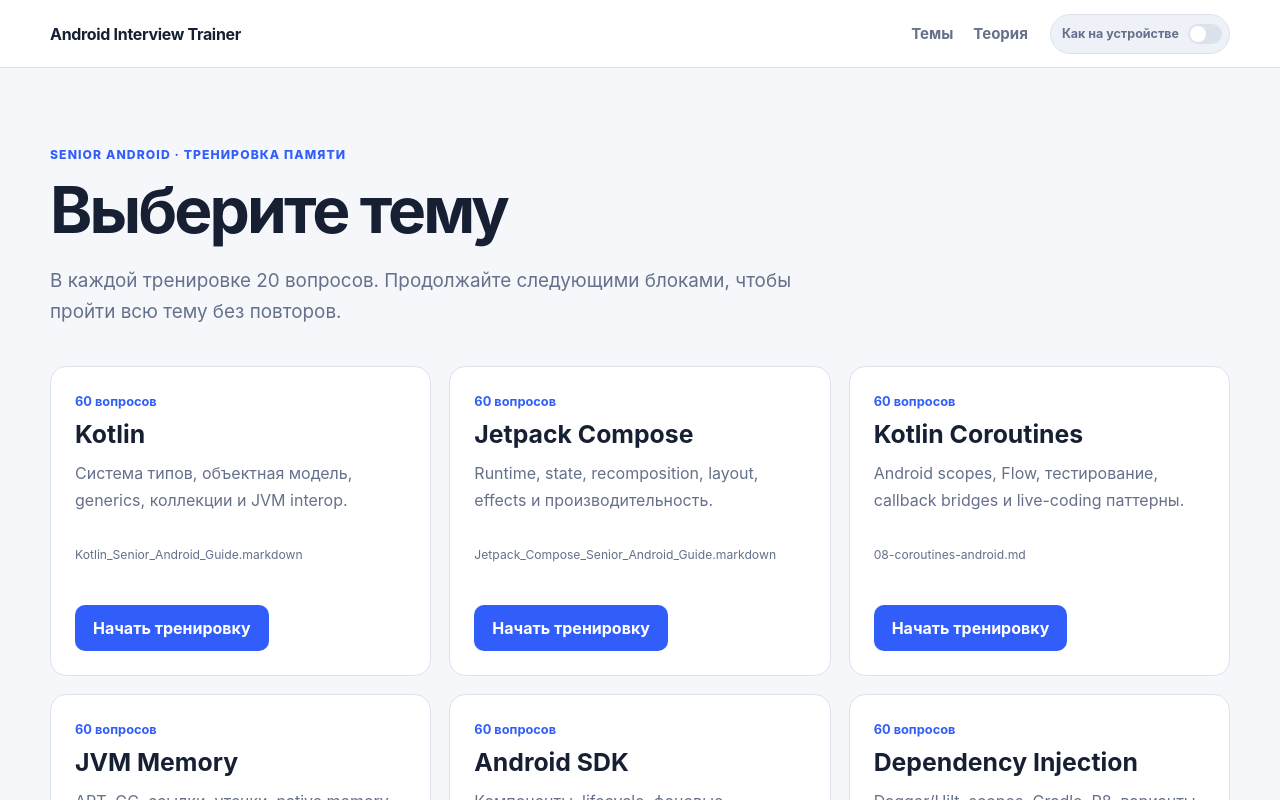
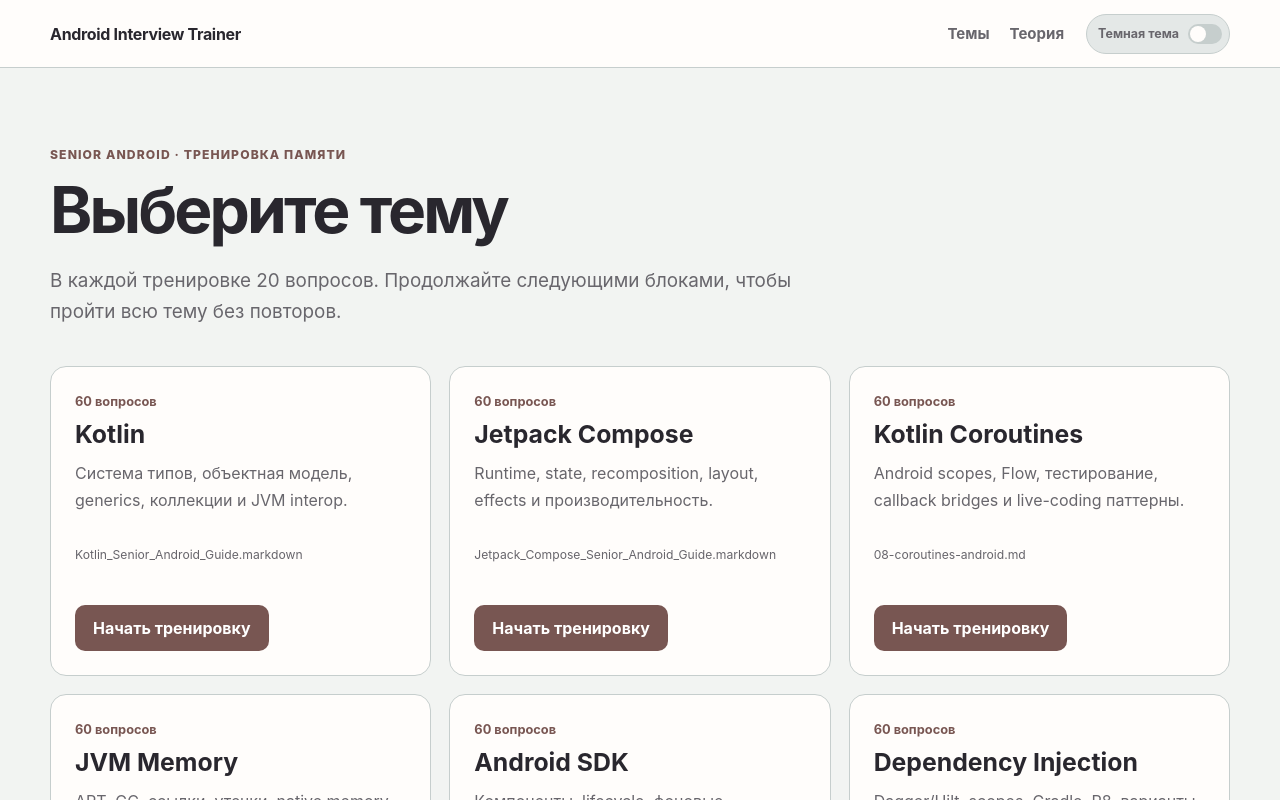
Before and after one commit to GreyLabsDev/android_dev_interview, a React (Vite) app in the folder web/: page / in a window 1280 px wide. Shown: the top 800 px of the page. Built offline with nearby package versions, Linux system fonts and the light colour scheme.

Commit message:
гзвфеув цуи фзз

```diff
--- a/web/src/app/useThemeMode.ts
+++ b/web/src/app/useThemeMode.ts
@@ -1,27 +1,50 @@
-import { useLayoutEffect, useState } from 'react'
+import { useEffect, useLayoutEffect, useState } from 'react'
 
-export type ThemeMode = 'system' | 'dark'
+export type ThemeMode = 'light' | 'dark'
 
 const STORAGE_KEY = 'android-interview-trainer:theme'
 
-function initialMode(): ThemeMode {
-  return localStorage.getItem(STORAGE_KEY) === 'dark' ? 'dark' : 'system'
+function systemMode(): ThemeMode {
+  return window.matchMedia?.('(prefers-color-scheme: dark)').matches ? 'dark' : 'light'
+}
+
+function initialPreference(): ThemeMode | null {
+  const storedPreference = localStorage.getItem(STORAGE_KEY)
+
+  return storedPreference === 'dark' || storedPreference === 'light'
+    ? storedPreference
+    : null
 }
 
 export function useThemeMode() {
-  const [mode, setMode] = useState<ThemeMode>(initialMode)
+  const [preference, setPreference] = useState<ThemeMode | null>(initialPreference)
+  const [systemTheme, setSystemTheme] = useState<ThemeMode>(systemMode)
+  const mode = preference ?? systemTheme
 
   useLayoutEffect(() => {
-    if (mode === 'dark') {
-      document.documentElement.dataset.theme = 'dark'
+    document.documentElement.dataset.theme = mode
+
+    if (preference === null) {
+      localStorage.removeItem(STORAGE_KEY)
     } else {
-      delete document.documentElement.dataset.theme
+      localStorage.setItem(STORAGE_KEY, preference)
     }
-    localStorage.setItem(STORAGE_KEY, mode)
-  }, [mode])
+  }, [mode, preference])
+
+  useEffect(() => {
+    if (preference !== null) {
+      return
+    }
+
+    const mediaQuery = window.matchMedia('(prefers-color-scheme: dark)')
+    const updateSystemTheme = () => setSystemTheme(mediaQuery.matches ? 'dark' : 'light')
+
+    mediaQuery.addEventListener('change', updateSystemTheme)
+    return () => mediaQuery.removeEventListener('change', updateSystemTheme)
+  }, [preference])
 
   return {
     mode,
-    toggle: () => setMode((current) => (current === 'dark' ? 'system' : 'dark')),
+    toggle: () => setPreference((current) => (current ?? systemTheme) === 'dark' ? 'light' : 'dark'),
   }
 }
--- a/web/src/components/AppLayout.tsx
+++ b/web/src/components/AppLayout.tsx
@@ -23,20 +23,14 @@
           </nav>
           <button
             aria-checked={mode === 'dark'}
-            aria-label={
-              mode === 'dark'
-                ? 'Использовать тему устройства'
-                : 'Включить принудительную тёмную тему'
-            }
+            aria-label="Темная тема"
             className="theme-toggle"
             role="switch"
-            title={mode === 'dark' ? 'Тёмная тема' : 'Тема устройства'}
+            title="Темная тема"
             type="button"
             onClick={toggle}
           >
-            <span className="theme-label">
-              {mode === 'dark' ? 'Тёмная' : 'Как на устройстве'}
-            </span>
+            <span className="theme-label">Темная тема</span>
             <span aria-hidden="true" className="switch-track">
               <span className="switch-thumb" />
             </span>
--- a/web/src/index.css
+++ b/web/src/index.css
@@ -3,32 +3,32 @@
   color-scheme: light;
   font-synthesis: none;
   text-rendering: optimizeLegibility;
-  --page-bg: #f5f7fb;
-  --ink: #172033;
-  --muted: #65708a;
-  --surface: #ffffff;
-  --surface-soft: #eef2f8;
-  --border: #dce2ec;
-  --accent: #315efb;
-  --accent-strong: #2348cc;
-  --accent-soft: #e9efff;
-  --success: #16865b;
-  --success-soft: #e7f7f0;
-  --danger: #c43d4f;
-  --danger-soft: #fff0f2;
-  --warning: #9a6500;
-  --header-bg: rgba(255, 255, 255, 0.94);
+  --page-bg: #f2f4f2;
+  --ink: #29272e;
+  --muted: #68666c;
+  --surface: #fffdfb;
+  --surface-soft: #e4e8e7;
+  --border: #c6cecd;
+  --accent: #785652;
+  --accent-strong: #5d403d;
+  --accent-soft: #f0e4e2;
+  --success: #23735f;
+  --success-soft: #e0f0ea;
+  --danger: #a44952;
+  --danger-soft: #f8e7e8;
+  --warning: #806528;
+  --header-bg: rgba(255, 253, 251, 0.94);
   --on-accent: #ffffff;
-  --accent-border: #cdd9ff;
-  --code-bg: #172033;
-  --code-text: #e7edf9;
-  --code-control-bg: #26324b;
-  --code-control-border: #44516b;
-  --article-text: #344058;
-  --success-text: #0c6644;
-  --success-border: #74c7a6;
-  --danger-text: #9e2739;
-  --danger-border: #e9a5ae;
+  --accent-border: #d8bbb7;
+  --code-bg: #3d3a43;
+  --code-text: #e8eeee;
+  --code-control-bg: #4b4b55;
+  --code-control-border: #696871;
+  --article-text: #45434a;
+  --success-text: #185845;
+  --success-border: #87b9aa;
+  --danger-text: #843a42;
+  --danger-border: #d7a3a8;
   --radius: 16px;
   --content: 1180px;
   color: var(--ink);
@@ -37,63 +37,63 @@
 
 :root[data-theme="dark"] {
   color-scheme: dark;
-  --page-bg: #0f1420;
-  --ink: #edf2ff;
-  --muted: #a9b3c9;
-  --surface: #171e2d;
-  --surface-soft: #212a3b;
-  --border: #303b50;
-  --accent: #8ca8ff;
-  --accent-strong: #b1c2ff;
-  --accent-soft: #1f315f;
-  --success: #65d6a5;
-  --success-soft: #12382c;
-  --danger: #ff98a7;
-  --danger-soft: #451d26;
-  --warning: #f2c76e;
-  --header-bg: rgba(15, 20, 32, 0.94);
-  --on-accent: #ffffff;
-  --accent-border: #4a67b8;
-  --code-bg: #090d16;
-  --code-text: #e7edf9;
-  --code-control-bg: #26324b;
-  --code-control-border: #52617d;
-  --article-text: #c6d0e3;
-  --success-text: #95e6c4;
-  --success-border: #347d62;
-  --danger-text: #ffb2bd;
-  --danger-border: #8d4551;
+  --page-bg: #3d3a43;
+  --ink: #e8eeee;
+  --muted: #c5cccc;
+  --surface: #4b4b55;
+  --surface-soft: #59565e;
+  --border: #706d73;
+  --accent: #d4dddd;
+  --accent-strong: #eef4f3;
+  --accent-soft: #665b5e;
+  --success: #9bcbbd;
+  --success-soft: #385c55;
+  --danger: #e4a7a8;
+  --danger-soft: #754f54;
+  --warning: #e0c58e;
+  --header-bg: rgba(61, 58, 67, 0.94);
+  --on-accent: #303037;
+  --accent-border: #8f8585;
+  --code-bg: #303037;
+  --code-text: #e8eeee;
+  --code-control-bg: #4b4b55;
+  --code-control-border: #706d73;
+  --article-text: #dce3e2;
+  --success-text: #c5e6db;
+  --success-border: #679487;
+  --danger-text: #f2c4c5;
+  --danger-border: #aa7479;
 }
 
 @media (prefers-color-scheme: dark) {
   :root:not([data-theme]) {
     color-scheme: dark;
-    --page-bg: #0f1420;
-    --ink: #edf2ff;
-    --muted: #a9b3c9;
-    --surface: #171e2d;
-    --surface-soft: #212a3b;
-    --border: #303b50;
-    --accent: #8ca8ff;
-    --accent-strong: #b1c2ff;
-    --accent-soft: #1f315f;
-    --success: #65d6a5;
-    --success-soft: #12382c;
-    --danger: #ff98a7;
-    --danger-soft: #451d26;
-    --warning: #f2c76e;
-    --header-bg: rgba(15, 20, 32, 0.94);
-    --on-accent: #ffffff;
-    --accent-border: #4a67b8;
-    --code-bg: #090d16;
-    --code-text: #e7edf9;
-    --code-control-bg: #26324b;
-    --code-control-border: #52617d;
-    --article-text: #c6d0e3;
-    --success-text: #95e6c4;
-    --success-border: #347d62;
-    --danger-text: #ffb2bd;
-    --danger-border: #8d4551;
+    --page-bg: #3d3a43;
+    --ink: #e8eeee;
+    --muted: #c5cccc;
+    --surface: #4b4b55;
+    --surface-soft: #59565e;
+    --border: #706d73;
+    --accent: #d4dddd;
+    --accent-strong: #eef4f3;
+    --accent-soft: #665b5e;
+    --success: #9bcbbd;
+    --success-soft: #385c55;
+    --danger: #e4a7a8;
+    --danger-soft: #754f54;
+    --warning: #e0c58e;
+    --header-bg: rgba(61, 58, 67, 0.94);
+    --on-accent: #303037;
+    --accent-border: #8f8585;
+    --code-bg: #303037;
+    --code-text: #e8eeee;
+    --code-control-bg: #4b4b55;
+    --code-control-border: #706d73;
+    --article-text: #dce3e2;
+    --success-text: #c5e6db;
+    --success-border: #679487;
+    --danger-text: #f2c4c5;
+    --danger-border: #aa7479;
   }
 }
 
@@ -127,7 +127,7 @@
 a:focus-visible,
 select:focus-visible,
 summary:focus-visible {
-  outline: 3px solid rgba(49, 94, 251, 0.35);
+  outline: 3px solid var(--accent);
   outline-offset: 3px;
 }
 
```
Also changed, not shown: web/src/generated/materials.json.
